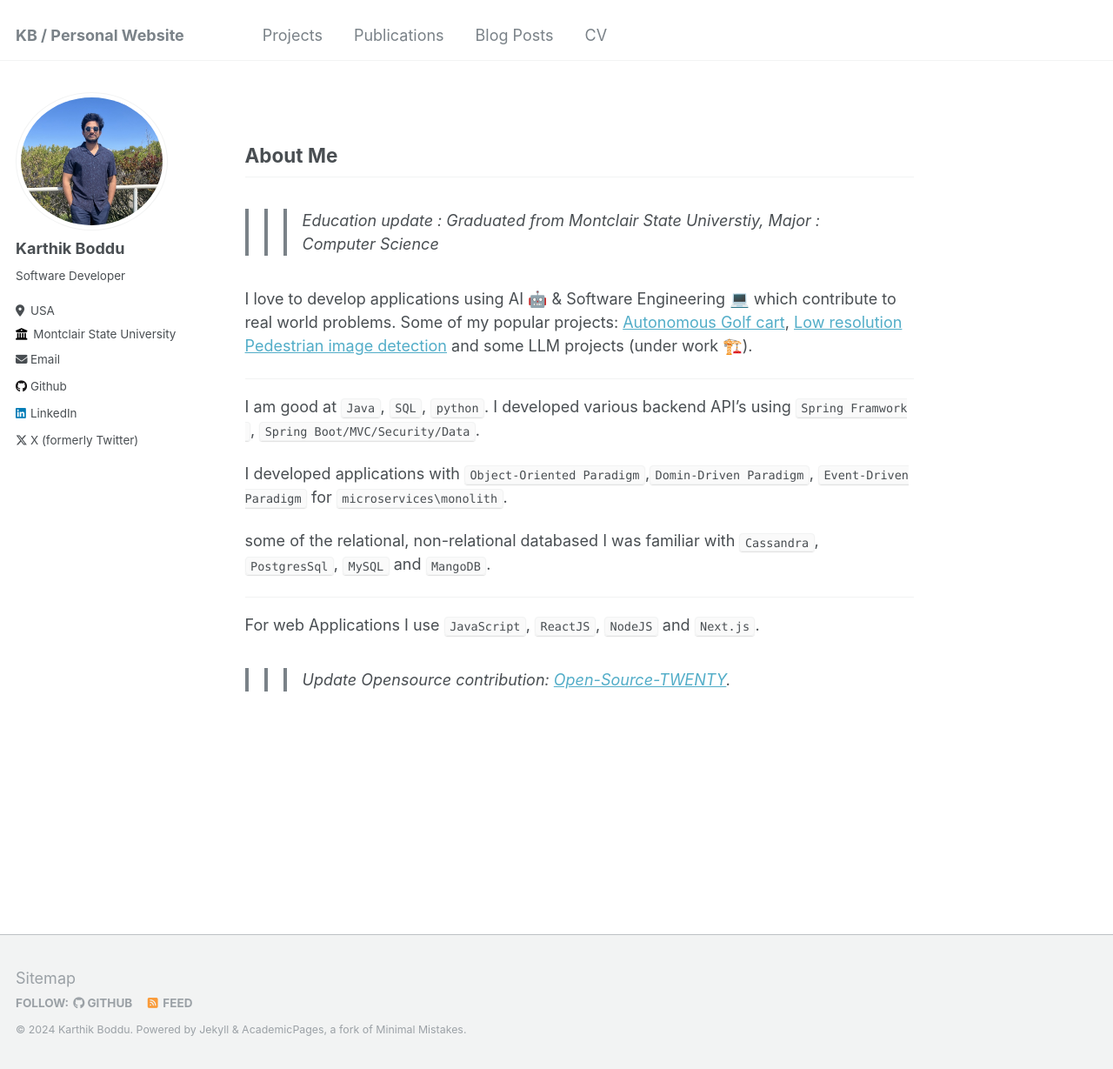
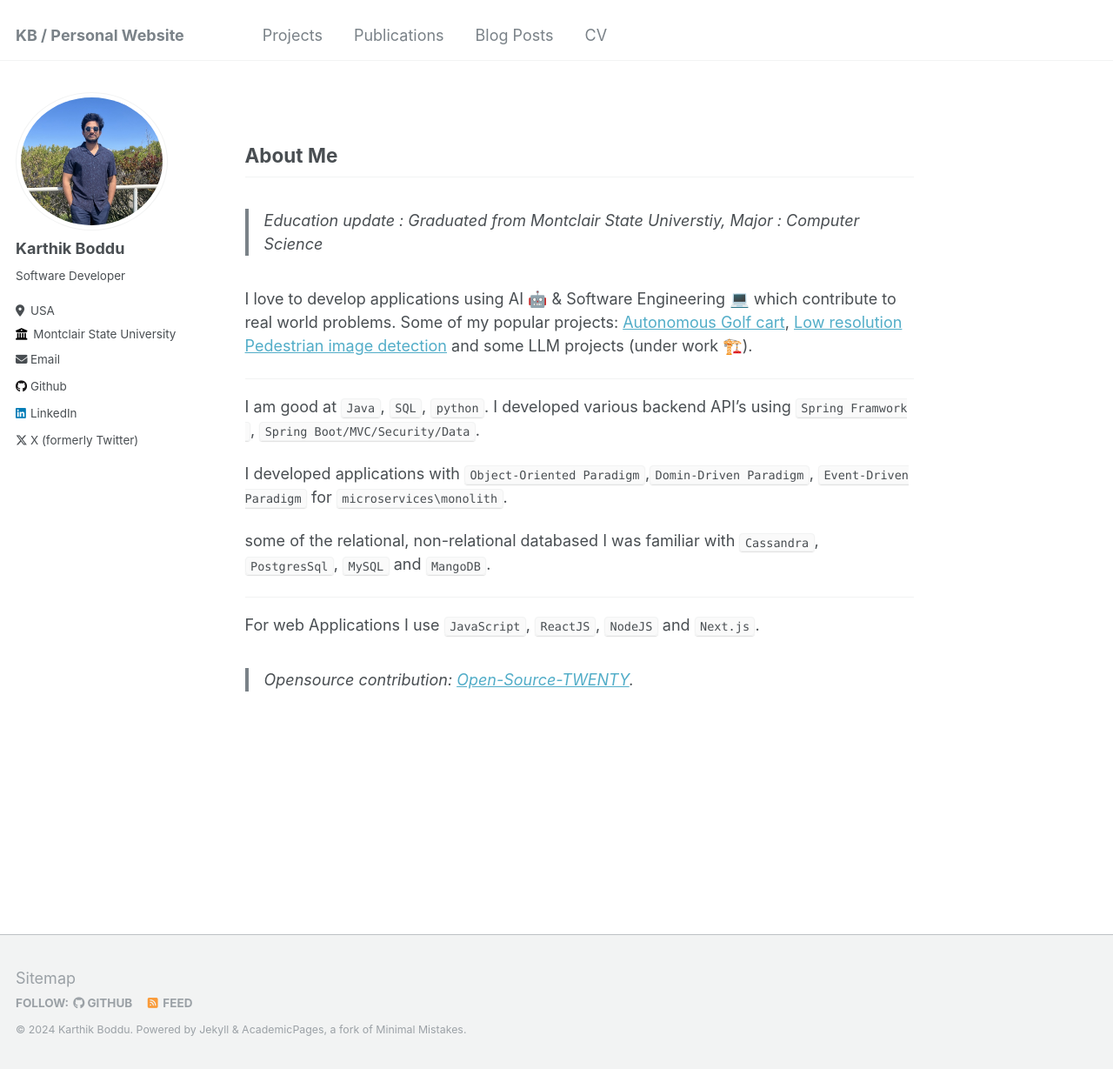
Before and after one commit to brkuhgk/brkuhgk.github.io, a Jekyll site: the page built from _pages/about.md, in a window 1280 px wide and 1229 px high. Shown: the whole window at 87% size. Built offline with Jekyll 4.4.1, drawn with Linux system fonts in a browser that asks for light colours.

Commit message:
Update about.md

```diff
--- a/_pages/about.md
+++ b/_pages/about.md
@@ -9,7 +9,7 @@ redirect_from:
 
 ## About Me
 
->>> Education update : Graduated from Montclair State Universtiy, Major : Computer Science
+> Education update : Graduated from Montclair State Universtiy, Major : Computer Science
 
 I love to develop applications using AI 🤖 & Software Engineering 💻 which contribute to real world problems.
 Some of my popular projects: [Autonomous Golf cart](/portfolio/portfolio-1/), [Low resolution Pedestrian image detection](/portfolio/portfolio-2)
@@ -24,4 +24,4 @@ some of the relational, non-relational databased I was familiar with  `Cassandra
 
 ---
 For web Applications I use `JavaScript`, `ReactJS`, `NodeJS` and `Next.js`.
->>> Update Opensource contribution:  [Open-Source-TWENTY](https://github.com/twentyhq/twenty/pull/4617).
+> Opensource contribution:  [Open-Source-TWENTY](https://github.com/twentyhq/twenty/pull/4617).
```
